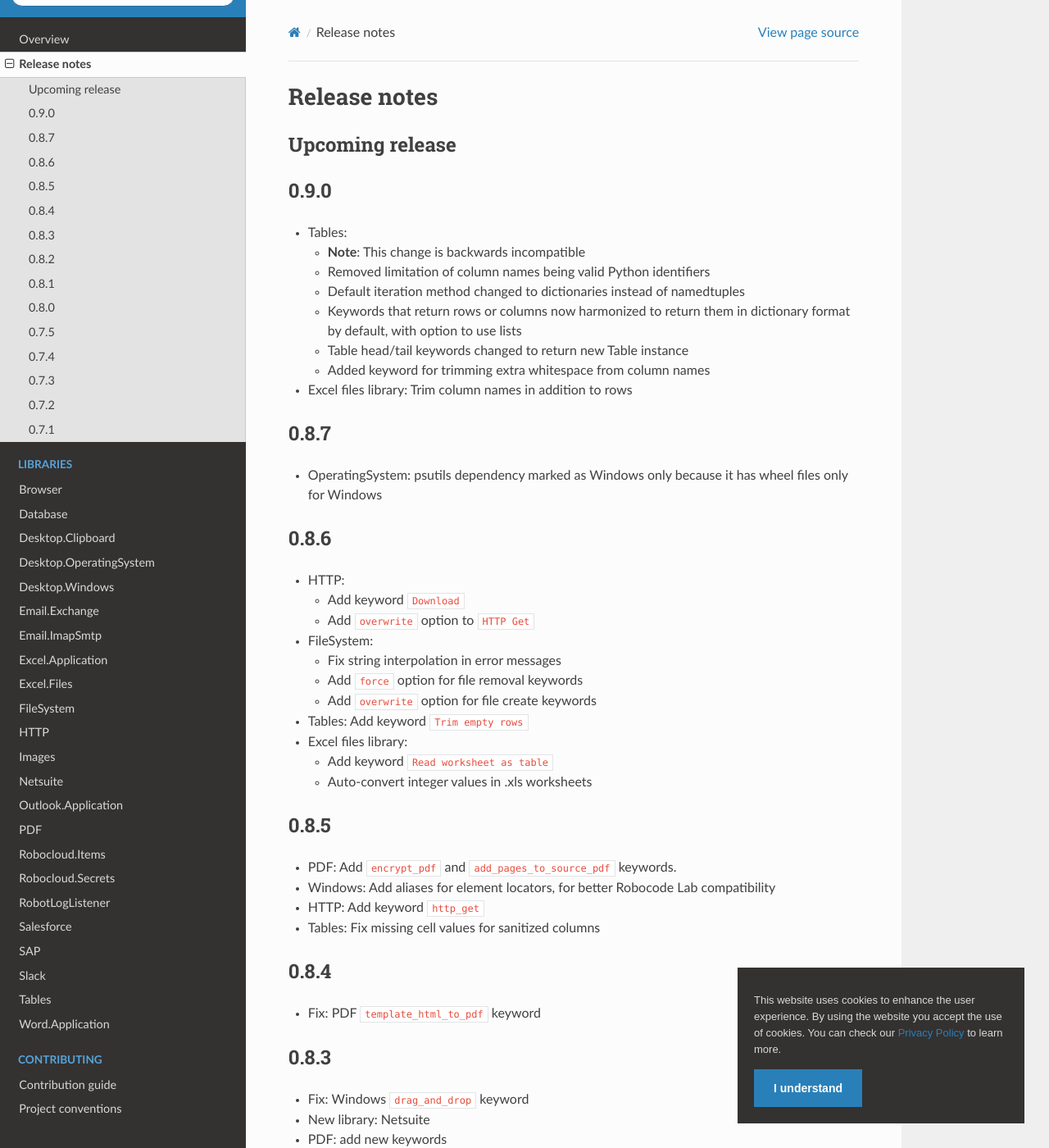
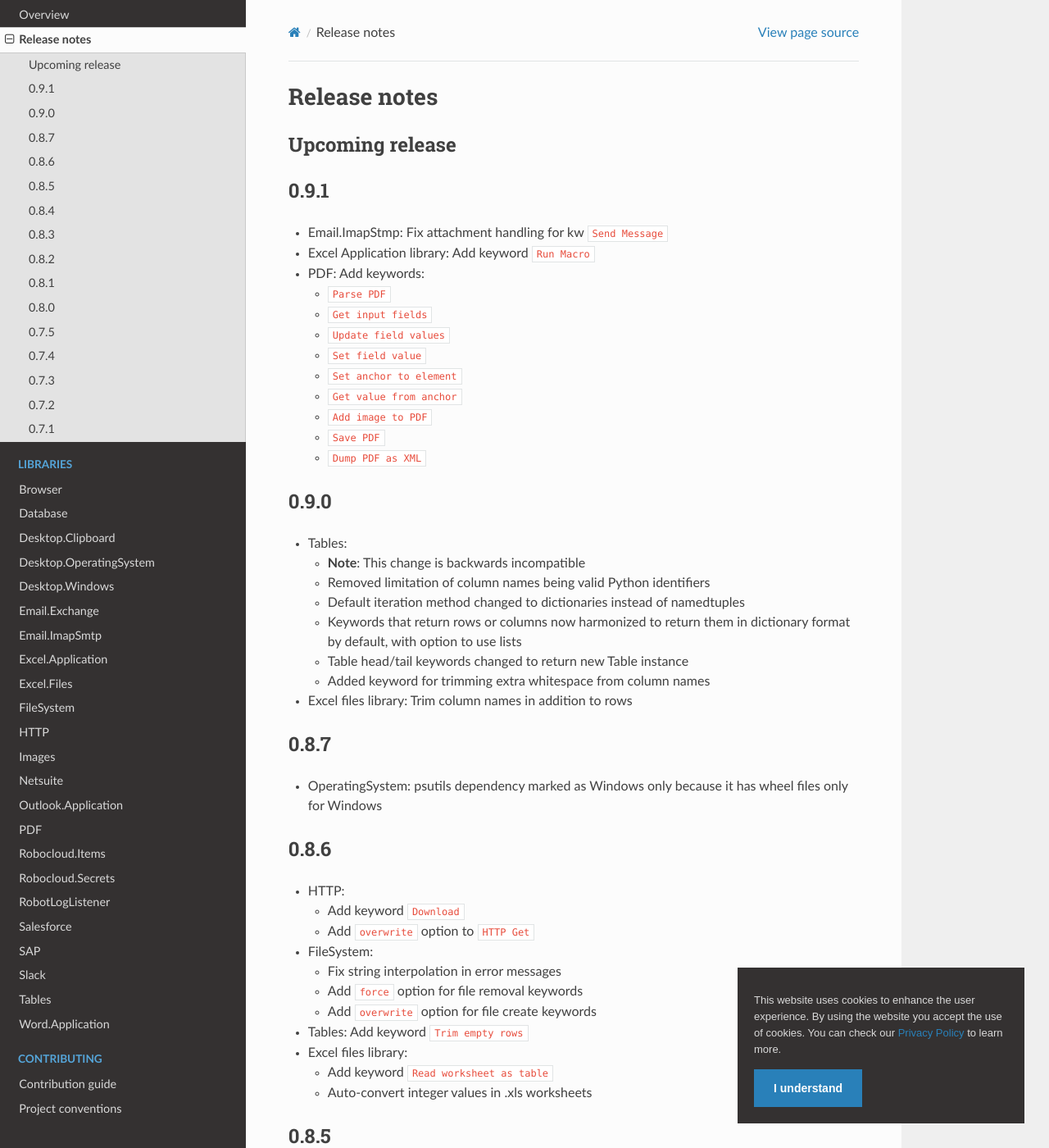
Before and after one commit to coderprovider/Framework-RPA, a Sphinx documentation site: the page built from docs/source/releasenotes.rst, in a window 1280 px wide and 1400 px high. Shown: the whole window at 82% size. Built offline with Sphinx 7.4.7 and the Read the Docs theme 2.0.0, drawn with Linux system fonts in a browser that asks for light colours; pages that are not in the unit, such as notebooks, are missing from menus; some of the changed text lies outside the part shown.

Commit message:
release: 0.9.1

```diff
--- a/docs/source/releasenotes.rst
+++ b/docs/source/releasenotes.rst
@@ -3,6 +3,23 @@ Release notes
 
 Upcoming release
 ----------------
+
+0.9.1
+-----
+
+- Email.ImapStmp: Fix attachment handling for kw ``Send Message``
+- Excel Application library: Add keyword ``Run Macro``
+- PDF: Add keywords:
+
+  - ``Parse PDF``
+  - ``Get input fields``
+  - ``Update field values``
+  - ``Set field value``
+  - ``Set anchor to element``
+  - ``Get value from anchor``
+  - ``Add image to PDF``
+  - ``Save PDF``
+  - ``Dump PDF as XML``
 
 0.9.0
 -----
@@ -48,16 +65,16 @@ Upcoming release
 0.8.5
 -----
 
-- PDF: Add ``encrypt_pdf`` and ``add_pages_to_source_pdf`` keywords.
+- PDF: Add ``Encrypt PDF`` and ``Add Pages To Source PDF`` keywords.
 - Windows: Add aliases for element locators,
   for better Robocode Lab compatibility
-- HTTP: Add keyword ``http_get``
+- HTTP: Add keyword ``HTTP Get``
 - Tables: Fix missing cell values for sanitized columns
 
 0.8.4
 -----
 
-- Fix: PDF ``template_html_to_pdf`` keyword
+- Fix: PDF ``Template HTML to PDF`` keyword
 
 0.8.3
 -----
@@ -75,7 +92,7 @@ Upcoming release
 0.8.1
 -----
 
-- Browser: Fix ``open_available_browser`` kw parameter bug
+- Browser: Fix ``Open Available Browser`` kw parameter bug
 
 0.8.0
 -----
--- a/pyproject.toml
+++ b/pyproject.toml
@@ -1,6 +1,6 @@
 [tool.poetry]
 name = "rpa-framework"
-version = "0.9.0"
+version = "0.9.1"
 description = "A collection of tools and libraries for RPA"
 authors = [
 	"RPA Framework <rpafw@robocorp.com>",
```
